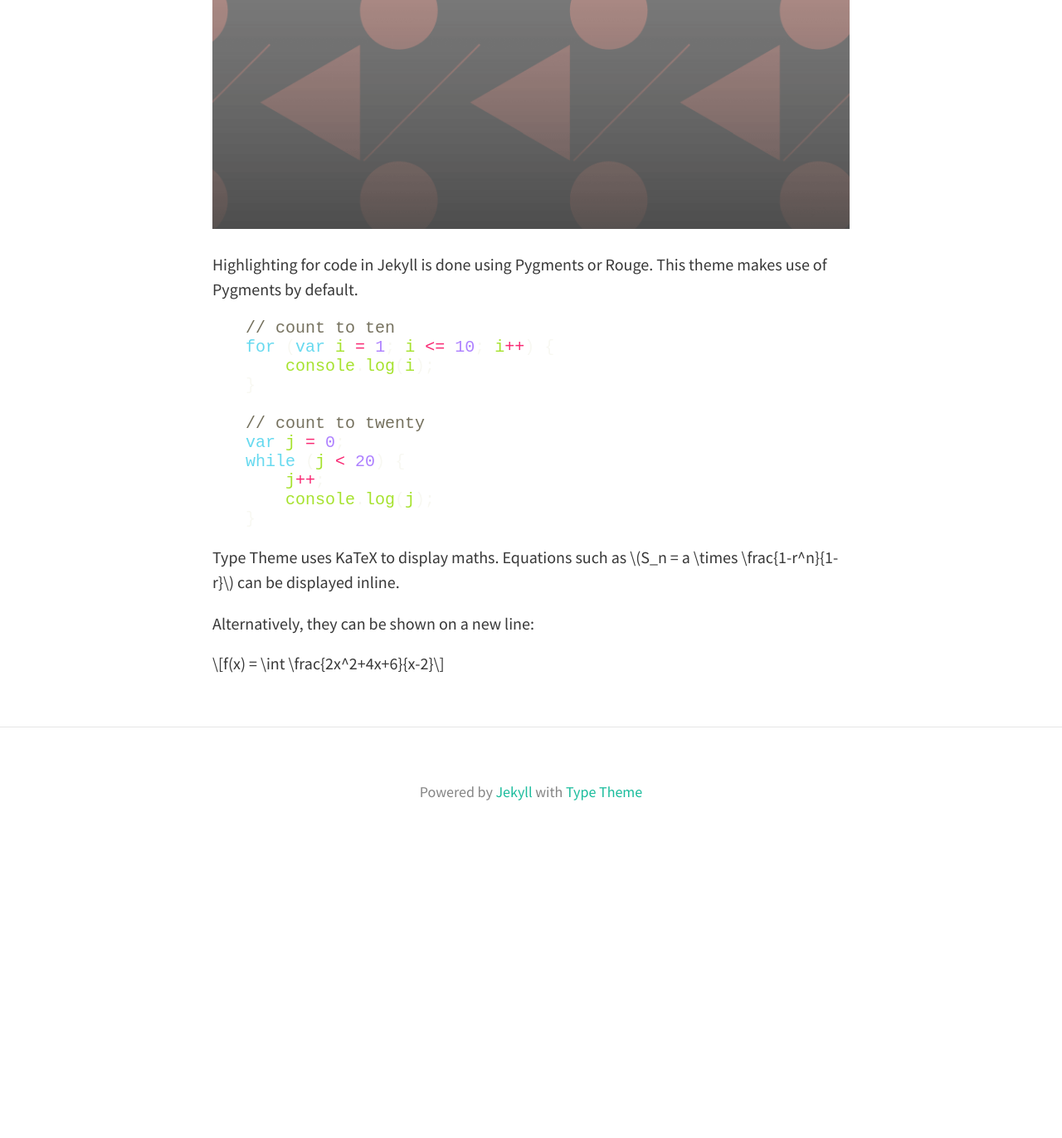
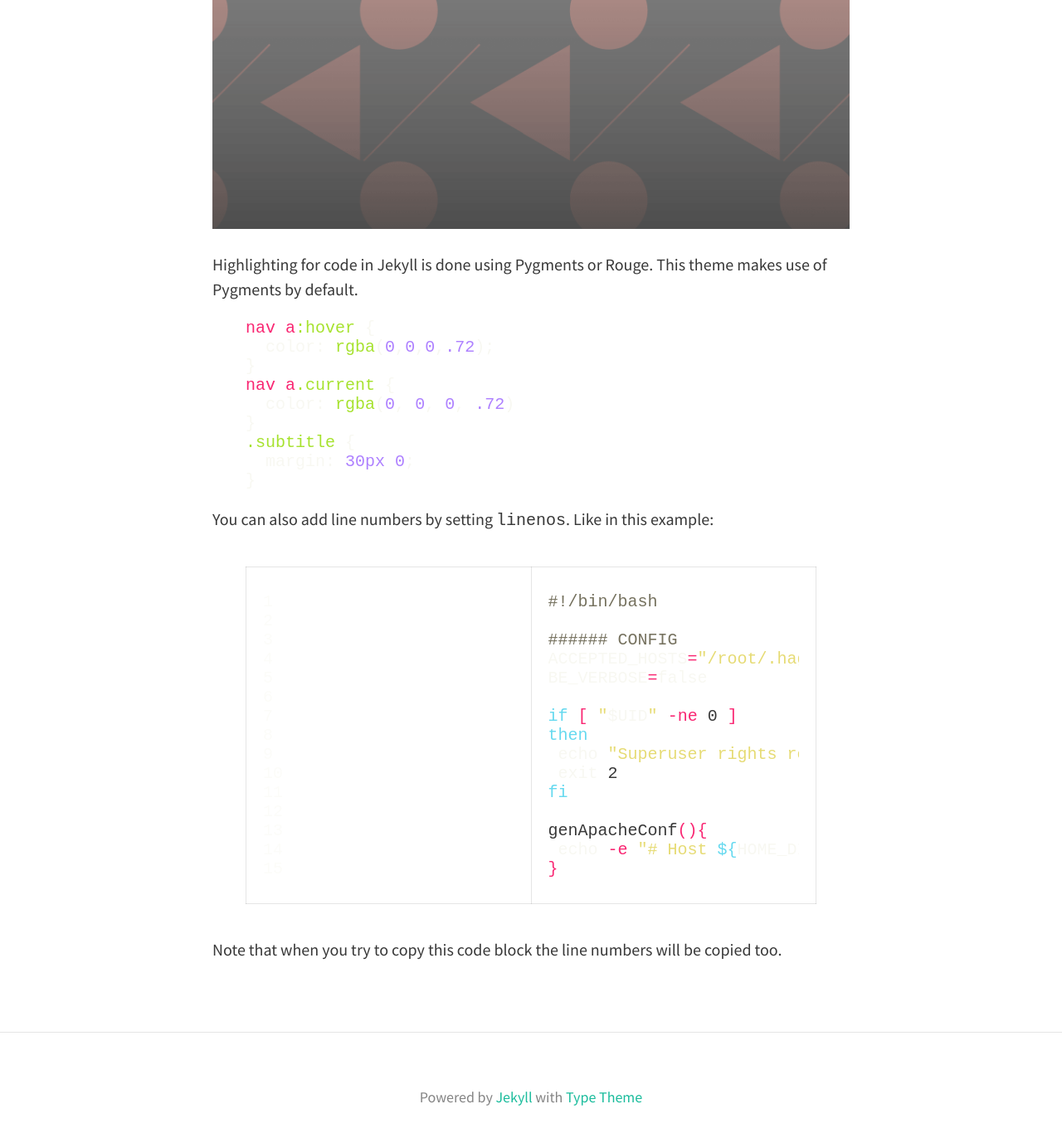
Before and after one commit to nathandyer/nathandyer.github.io, a Jekyll site: the page built from _posts/2014-11-28-markdown-and-html.md, in a window 1280 px wide and 1400 px high, scrolled down 986 px. Shown: the top 1372 px of the window at 83% size. Built offline with Jekyll 4.4.1, drawn with Linux system fonts in a browser that asks for light colours; nearby versions of some CDN libraries; before the commit the page ends 2018 px from its top, so only the background shows below that.

Commit message:
Playing with code syntax highlighting.

```diff
--- a/_posts/2014-11-28-markdown-and-html.md
+++ b/_posts/2014-11-28-markdown-and-html.md
@@ -18,22 +18,36 @@ Here's an example of an image, which is included using Markdown:
 
 Highlighting for code in Jekyll is done using Pygments or Rouge. This theme makes use of Pygments by default.
 
-{% highlight js %}
-// count to ten
-for (var i = 1; i <= 10; i++) {
-    console.log(i);
+{% highlight css %}
+nav a:hover {
+  color: rgba(0,0,0,.72);
 }
-
-// count to twenty
-var j = 0;
-while (j < 20) {
-    j++;
-    console.log(j);
+nav a.current {
+  color: rgba(0, 0, 0, .72)
+}
+.subtitle {
+  margin: 30px 0;
 }
 {% endhighlight %}
 
-Type Theme uses KaTeX to display maths. Equations such as $$S_n = a \times \frac{1-r^n}{1-r}$$ can be displayed inline.
+You can also add line numbers by setting `linenos`. Like in this example:
 
-Alternatively, they can be shown on a new line:
+{% highlight bash linenos %}
+#!/bin/bash
 
-$$ f(x) = \int \frac{2x^2+4x+6}{x-2} $$
+###### CONFIG
+ACCEPTED_HOSTS="/root/.hag_accepted.conf"
+BE_VERBOSE=false
+
+if [ "$UID" -ne 0 ]
+then
+ echo "Superuser rights required"
+ exit 2
+fi
+
+genApacheConf(){
+ echo -e "# Host ${HOME_DIR}$1/$2 :"
+}
+{% endhighlight %}
+
+Note that when you try to copy this code block the line numbers will be copied too.
```
